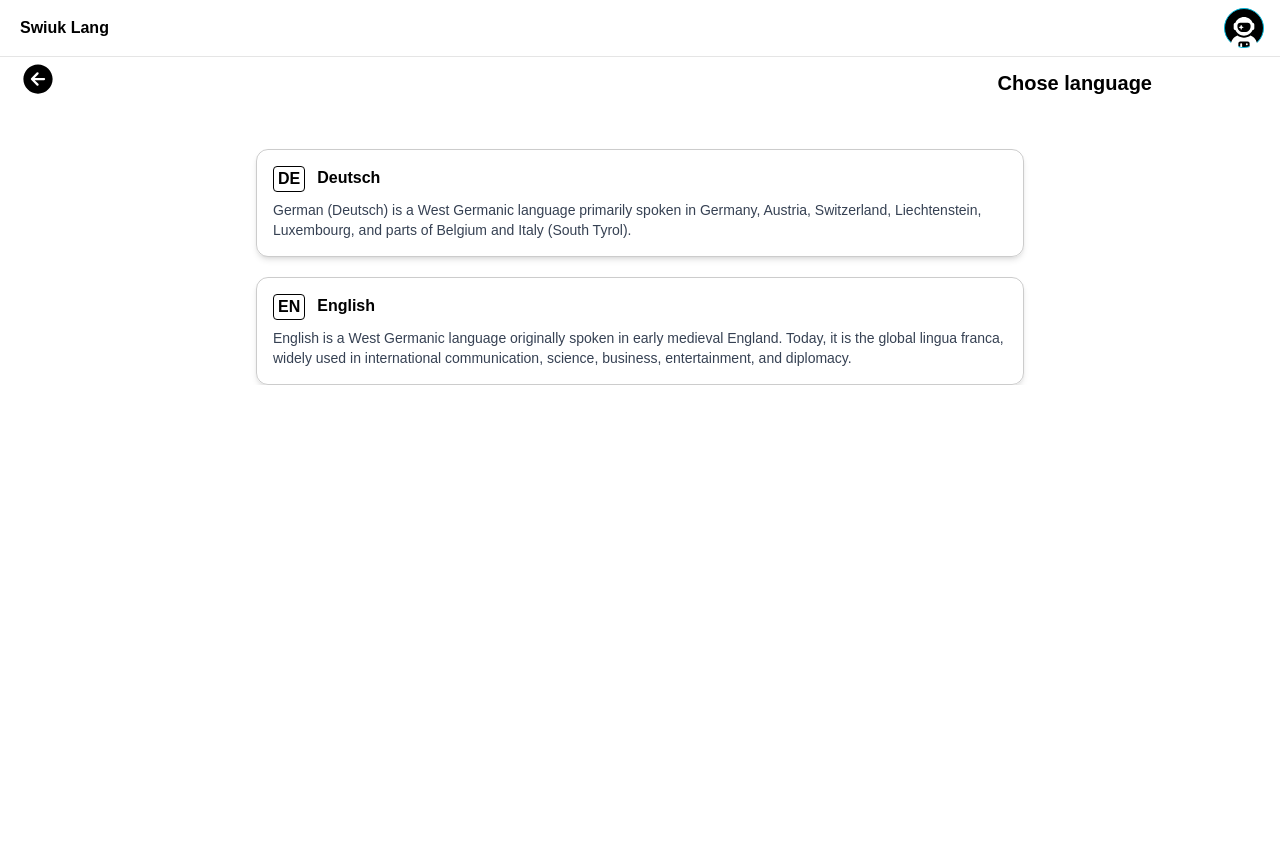
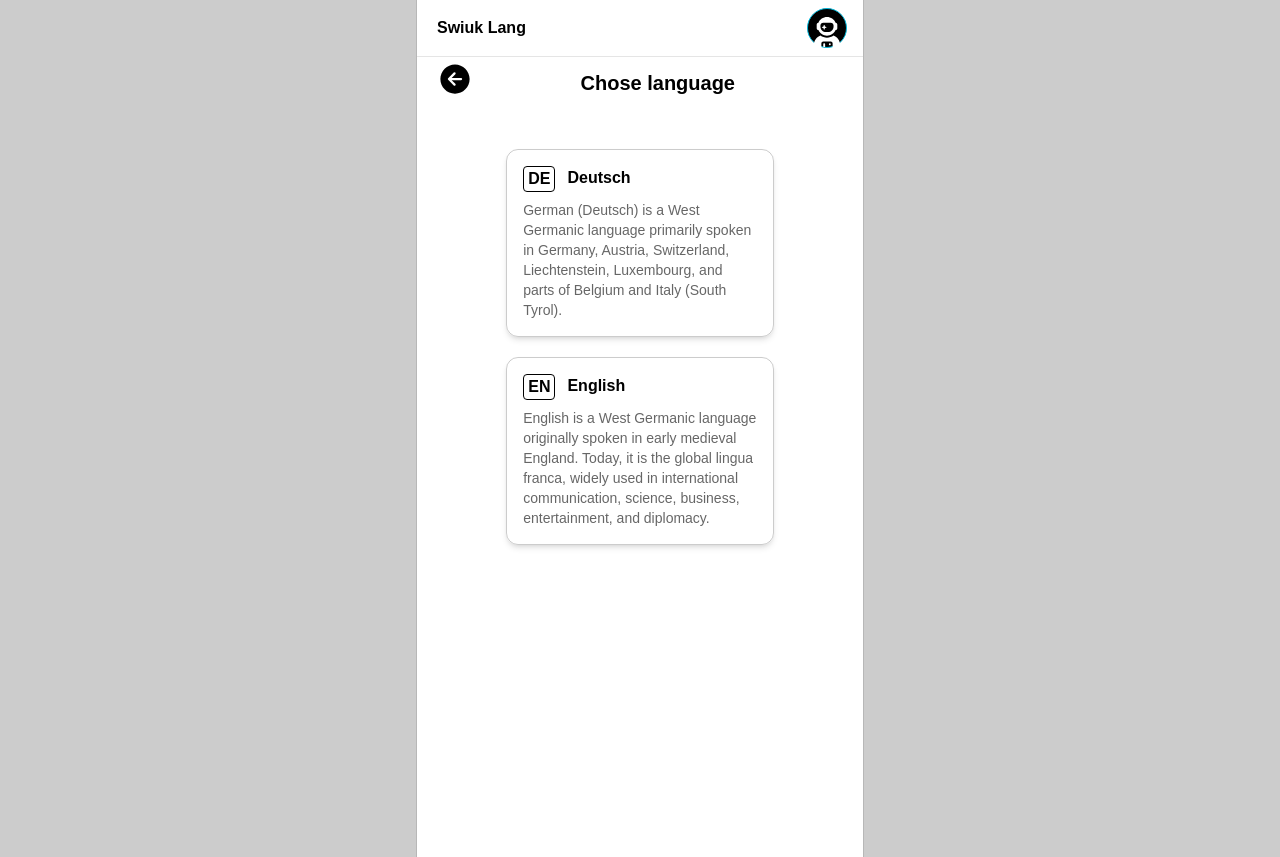
Before and after one commit to debora-maciel/swiuk-lang, a Next.js app: page /words in a window 1280 px wide. Before the commit the page ends 800 px from the top, so only its background shows below. Built offline with nearby package versions, Linux system fonts and the light colour scheme.

Commit message:
upping theme config

```diff
--- /dev/null
+++ b/src/app/core/variables/colors.tsx
@@ -0,0 +1,16 @@
+export const colors ={
+    border: "border-black dark:border-white",
+    border10 : "border-black/10 dark:border-white/40",
+    border20 : "border-black/20 dark:border-white/40",
+    border30 : "border-black/30 dark:border-white/50",
+
+    text: "text-black dark:text-white",
+    textReverse: "text-white dark:text-black",
+    text50: "text-black/50 dark:text-white/80",
+    text60: "text-black/60 dark:text-white/70",
+    text70: "text-black/70 dark:text-white/80",
+    text90: "text-black/90 dark:text-white/90",
+
+    background: "bg-white dark:bg-black",
+    backgroundReverse: "bg-black dark:bg-white"
+}
--- a/src/app/layout.tsx
+++ b/src/app/layout.tsx
@@ -1,6 +1,7 @@
 import type { Metadata } from "next";
 import { Geist, Geist_Mono } from "next/font/google";
 import "./globals.css";
+import { colors } from './core/variables/colors';
 import Link from "next/link";
 import { FaUserAstronaut } from "react-icons/fa6";
 
@@ -28,15 +29,17 @@ export default function RootLayout({
   return (
     <html lang="en">
       <body
-        className={`${geistSans.variable} ${geistMono.variable} antialiased`}
+        className={`${geistSans.variable} ${geistMono.variable} ${colors.border10} antialiased max-w-md mx-auto border-x h-full bg-black/20 dark:bg-black`}
       >
-        <div className="pl-5 border-b border-black/10 text-base py-2 montserrat-black w-full text-left flex items-center justify-between px-4">
-          <Link href={'/'} className="">Swiuk Lang</Link>
-          <div className="rounded-full bg-black border border-cyan-500 text-white px-1 pt-2">
+        <div className="bg-white dark:bg-black pl-5 border-b border-black/10 dark:border-white/40 text-base py-2 montserrat-black w-full text-left flex items-center justify-between px-4">
+          <Link href={'/'} className={colors.text}>Swiuk Lang</Link>
+          <div className={`${colors.textReverse} ${colors.backgroundReverse} rounded-full border border-cyan-500 px-1 pt-2`}>
             <FaUserAstronaut size={30} />
           </div>
         </div>
-        {children}
+        <div  className={colors.background}>
+          {children}
+        </div>
         {/* <footer className="border-t mt-10 border-black/10 text-black/70 pt-2 text-sm pl-2 w-full">
           Created and designed by Debora Maciel
         </footer> */}
--- a/src/app/words/page.tsx
+++ b/src/app/words/page.tsx
@@ -1,43 +1,44 @@
 "use client";
 import Link from "next/link";
 import { IoArrowBackCircle } from "react-icons/io5";
+import { colors } from "../core/variables/colors";
 
 export default function WordDragManager() {
     return (
-        <>
-            <div className="pl-5 text-xl pt-1 montserrat-black w-full text-left flex items-end justify-between px-4 mb-3 ">
-                <Link href={'/'} className="text-black text-4xl">
+        <div className="min-h-screen">
+            <div className={`pl-5 text-xl pt-1 montserrat-black w-full text-left flex items-end justify-between px-4 mb-3`}>
+                <Link href={'/'} className={`${colors.text} text-4xl`}>
                     <IoArrowBackCircle />
                 </Link>
-                <div className="pr-28">
+                <div className={`pr-28 ${colors.text}`}>
                     Chose language
                 </div>
             </div>
-            <div className="flex flex-col justify-center items-center w-full">
-                <p className="mb-10 text-lg font-bold text-left w-3/5">
+            <div className={`flex flex-col justify-center items-center w-full`}>
+                <p className={`mb-10 text-lg font-bold text-left w-3/5`}>
                 </p>
-                <Link href={'/words/deutsch'} className="border w-3/5 border-black/20 rounded-xl shadow-md p-4">
-                    <div className="flex gap-3 font-semibold">
-                        <div className="border px-1 font-semibold rounded ">DE</div>
+                <Link href={'/words/deutsch'} className={`border w-3/5 ${colors.border20} rounded-xl shadow-md p-4`}>
+                    <div className={`flex gap-3 font-semibold`}>
+                        <div className={`${colors.text} border px-1 font-semibold rounded `}>DE</div>
                         Deutsch
                     </div>
-                    <p className="text-gray-700 text-sm pt-2">
+                    <p className={`${colors.text60} text-sm pt-2`}>
                         German (Deutsch) is a West Germanic language primarily spoken in Germany, Austria, Switzerland,
                         Liechtenstein, Luxembourg, and parts of Belgium and Italy (South Tyrol).
                     </p>
                 </Link>
-                <Link href={'/words/english'} className="border w-3/5 border-black/20 rounded-xl shadow-md p-4 mt-5">
-                    <div className="flex gap-3 font-semibold">
-                        <div className="border px-1 font-semibold rounded ">EN</div>
+                <Link href={'/words/english'} className={`border w-3/5 ${colors.border20} rounded-xl shadow-md p-4 mt-5`}>
+                    <div className={`flex gap-3 font-semibold`}>
+                        <div className={`${colors.text} border px-1 font-semibold rounded `}>EN</div>
                         English
                     </div>
-                    <p className="text-gray-700 text-sm pt-2">
+                    <p className={`${colors.text60} text-sm pt-2`}>
                         English is a West Germanic language originally spoken in early medieval England. Today, it is the
                         global lingua franca, widely used in international communication, science, business, entertainment,
                         and diplomacy.
                     </p>
                 </Link>
             </div>
-        </>
+        </div>
     );
 }
```
Also changed, not shown: src/app/page.tsx (+47 -34 lines).
